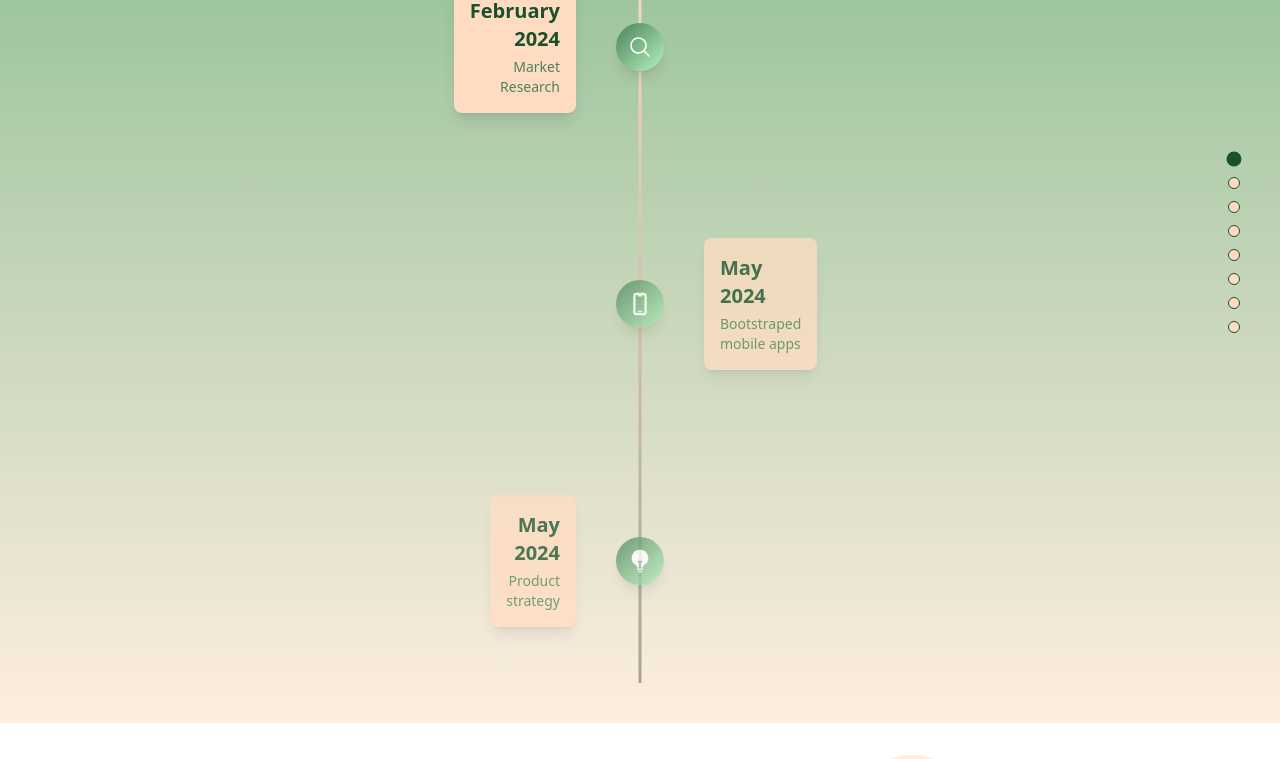
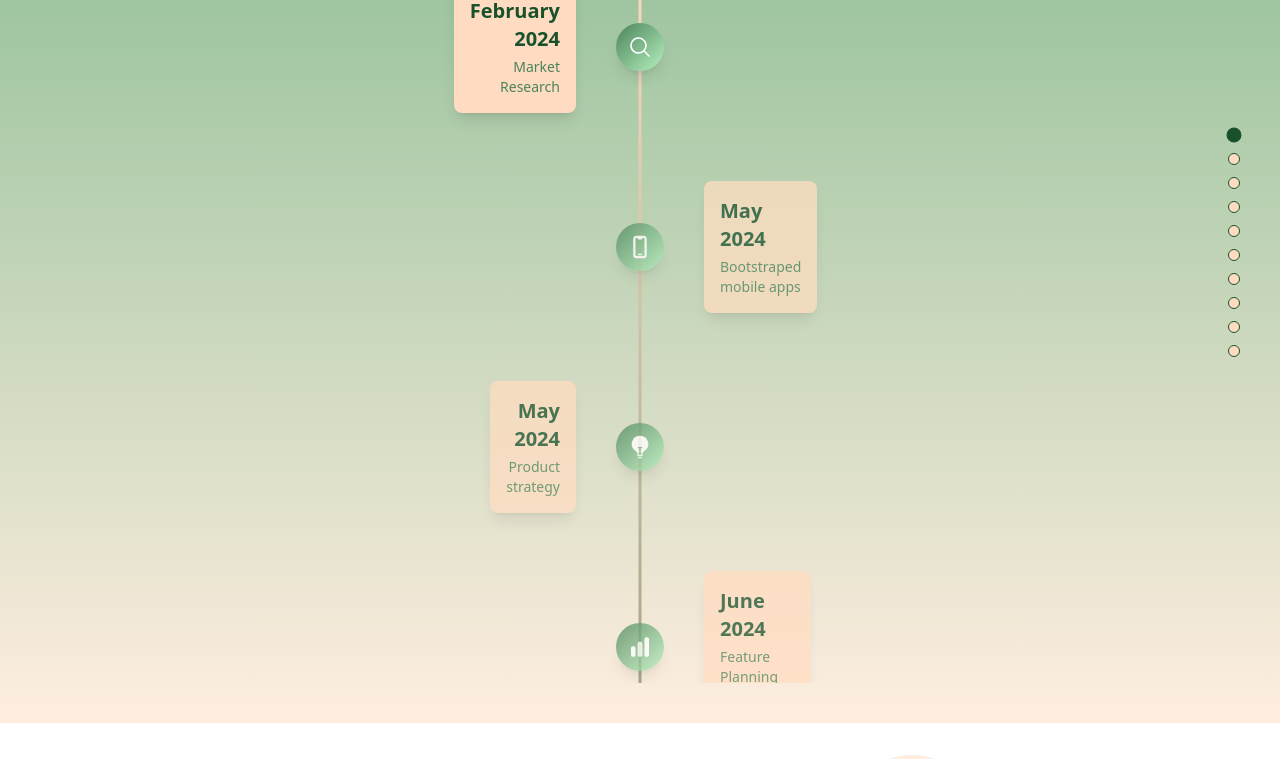
Before and after one commit to Act4Zero/LandingPage-GreenCompass, a Next.js app: page / in a window 1280 px wide. Shown: the part 3680-4439 px from the top of the page. Built offline with nearby package versions, Linux system fonts and the light colour scheme.

Commit message:
[Content] Update the contents of Project Timeline

```diff
--- a/src/components/ProjectTimeline.js
+++ b/src/components/ProjectTimeline.js
@@ -71,6 +71,18 @@ const ProjectTimeline = () => {
       details: getText()["8"].details,
       icon: RocketLaunchIcon,
     },
+    {
+      title: getText()["9"].title,
+      description: getText()["9"].description,
+      details: getText()["9"].details,
+      icon: PuzzlePieceIcon,
+    },
+    {
+      title: getText()["10"].title,
+      description: getText()["10"].description,
+      details: getText()["10"].details,
+      icon: QuestionMarkCircleIcon
+    }
   ];
 
   useEffect(() => {
--- a/src/locales/en/translation.json
+++ b/src/locales/en/translation.json
@@ -77,18 +77,28 @@
         },
         "6": {
           "title": "March 2025",
+          "description": "Launched the Landing Page",
+          "details": "Introduced the Green Compass landing page to provide a comprehensive overview of our product, features, and mission."
+        },
+        "7": {
+          "title": "June 2025",
           "description": "Enhance Feed Contents",
           "details": "Integrate educational videos into the existing article feed, creating a seamless experience where users can effortlessly scroll through and explore both articles and videos in one unified stream."
         },
-        "7": {
-          "title": "June 2025",
+        "8": {
+          "title": "July 2025",
+          "description": "iOS App Release",
+          "details": "Expand our reach to iOS users, making sustainability accessible to a broader audience."
+        },
+        "9": {
+          "title": "August 2025",
           "description": "Your Daily Dose of Sustainability",
           "details": "A little something each day to inspire, surprise, and empower your green journey. Stay tuned!"
         },
-        "8": {
-          "title": "July 2025",
-          "description": "Product Launch",
-          "details": "Share the product with the world."
+        "10": {
+          "title": "September 2025",
+          "description": "Feature Expansion",
+          "details": "Introduce new features to enhance user experience and provide more tools for tracking, learning, and connecting."
         }
       }
     },
```
